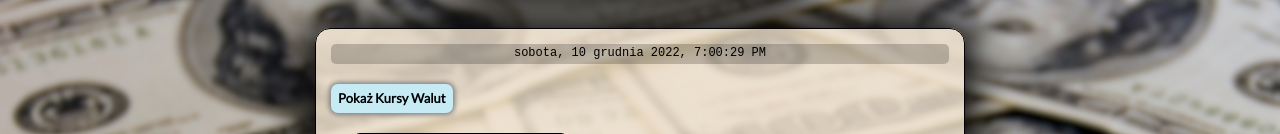
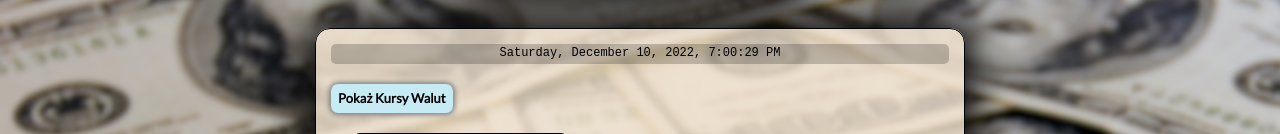
Before and after one commit to pecet3/currencyConverter-react, a React (Create React App) app: page / in a window 1280 px wide. Shown: the part 158-292 px from the top of the page. Built offline with nearby package versions, Linux system fonts and the light colour scheme; a web font is replaced by a local one.

Commit message:
pl => undefined

```diff
--- a/src/App/ShowDate/index.js
+++ b/src/App/ShowDate/index.js
@@ -19,7 +19,7 @@ const ShowDate = () => {
         <div className="date">
                 {`${
                     date.toLocaleDateString
-                        ("pl-PL",
+                        (undefined,
                             {
                                 weekday: "long", day: "numeric", month: "long", year: "numeric"
                             })},
```
